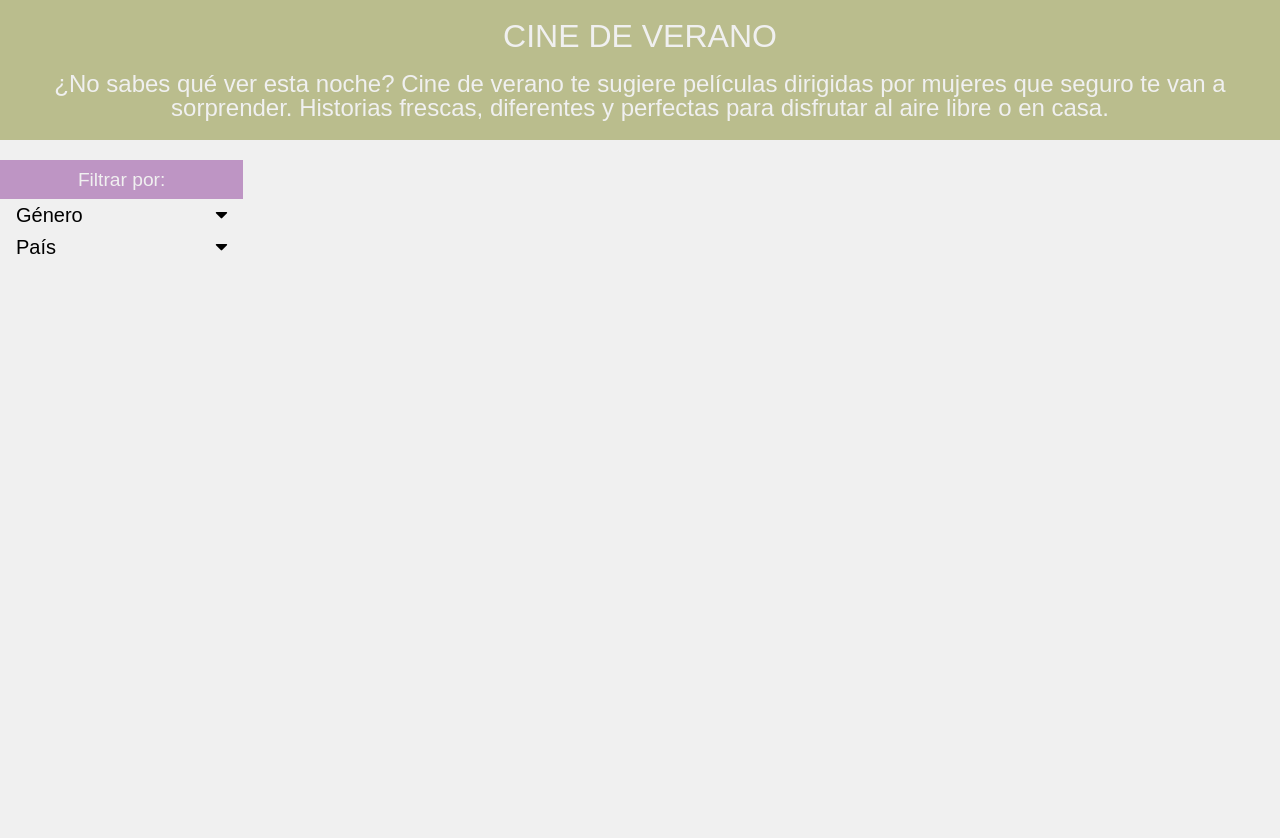
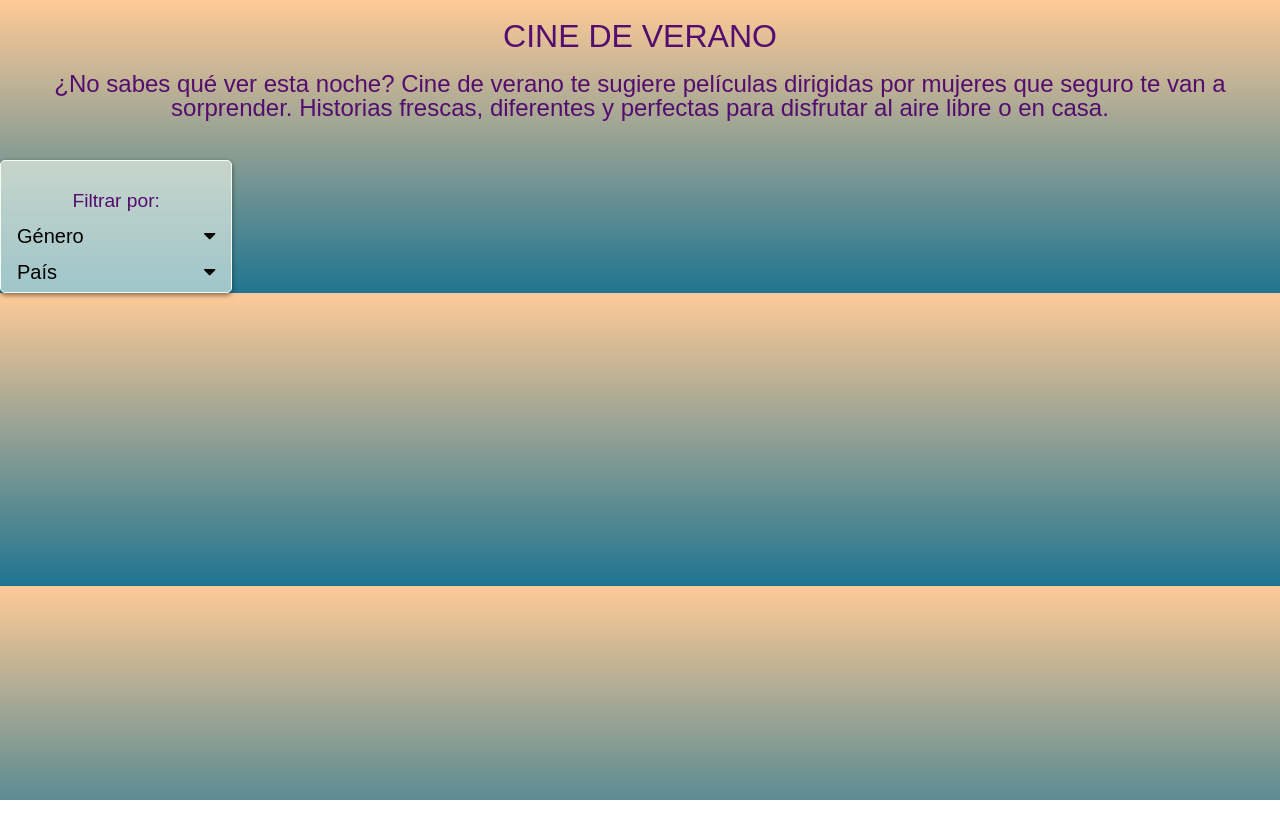
Before and after one commit to irinatiron/cine-de-verano-crud, a website: page index.html in a window 1280 px wide. After the commit the page ends 800 px from the top, so only its background shows below. Drawn offline with Linux system fonts and the light colour scheme; no server answers; a web font is replaced by a local one.

Commit message:
updated background color and font family

```diff
--- a/index.html
+++ b/index.html
@@ -8,6 +8,9 @@
     <title>Cine de verano</title>
     <link rel="stylesheet" href="https://cdnjs.cloudflare.com/ajax/libs/font-awesome/4.7.0/css/font-awesome.min.css">
     <link rel="stylesheet" href="src/css/style.css">
+    <link rel="preconnect" href="https://fonts.googleapis.com">
+<link rel="preconnect" href="https://fonts.gstatic.com" crossorigin>
+<link href="https://fonts.googleapis.com/css2?family=Overlock:ital,wght@0,400;0,700;0,900;1,400;1,700;1,900&display=swap" rel="stylesheet">
 </head>
 
 <body onload="printMovies()">
--- a/src/css/style.css
+++ b/src/css/style.css
@@ -21,52 +21,60 @@ ol,
 ul {
     list-style: none;
 }
+
 /* CUSTOM CSS */
 body {
-    font-family: Arial, sans-serif;
-    background-color: #f0f0f0;
-    color: #333;
+    font-family: Overlock, sans-serif;
+    background: #22C1C3;
+    background: linear-gradient(0deg, rgba(7, 101, 133, 0.9) 0%, rgba(255, 167, 81, 0.6) 100%);
+    color: #f0f0f0;
 }
+
 header {
     padding: 20px;
-    background-color: #babd8d;
 }
+
 h1 {
     font-size: 2em;
     margin-bottom: 20px;
     text-align: center;
-    color: #f0f0f0;
+    color: #540D6E;
     text-transform: uppercase;
 }
+
 h2 {
     font-size: 1.5em;
     text-align: center;
-    color: #f0f0f0;
+    color: #540D6E;
 }
 
 /* Fixed sidenav, full height */
 .sidenav {
-    width: 19%;
+    width: 18%;
     float: left;
     z-index: 1;
     top: 0;
     left: 0;
-    height: 100vh;
     overflow-x: hidden;
     padding-top: 20px;
+    background-color: rgba(243, 252, 240, 0.6);
+    border: 1px solid rgba(243, 252, 240, 1);
+    border-radius: 5px;
+    box-shadow: 0 2px 5px rgba(0, 0, 0, 0.5);
+    margin-top: 20px;
+}
 
-}
 .sidenav p {
     padding: 10px;
-    color: #f0f0f0;
     font-size: 1.2em;
     text-align: center;
-    background-color: #be95c4;
+    color: #540D6E;
 }
 
 /* Style the sidenav links and the dropdown button */
-.sidenav a, .dropdown-btn {
-  padding: 6px 8px 6px 16px;
+.sidenav a,
+.dropdown-btn {
+    padding: 6px 8px 10px 16px;
     text-decoration: none;
     font-size: 20px;
     display: block;
@@ -89,6 +97,7 @@ h2 {
     background-color: #262626;
     padding-left: 8px;
 }
+
 .dropdown-container a {
     color: #f0f0f0;
 }
@@ -101,29 +110,44 @@ h2 {
 
 /* Some media queries for responsiveness */
 @media screen and (max-height: 450px) {
-  .sidenav {padding-top: 15px;}
-  .sidenav a {font-size: 18px;}
+    .sidenav {
+        padding-top: 15px;
     }
+
+    .sidenav a {
+        font-size: 18px;
+    }
+}
+
 #moviesContainer {
     width: 80%;
     display: flex;
     flex-direction: row;
     flex-wrap: wrap;
     justify-content: center;
-    padding-top: 20px;
+    padding: 20px 0;
 }
+
 .movieCard {
     width: 25%;
     margin-bottom: 20px;
-    background-color: #f5f5f5;
-    border: 1px solid #be95c4;
+    background-color: rgba(243, 252, 240, 0.6);
+    border: 1px solid rgba(243, 252, 240, 1);
+    color: #262626;
     border-radius: 5px;
-    box-shadow: 0 2px 5px rgba(0, 0, 0, 0.3);
+    box-shadow: 0 2px 5px rgba(0, 0, 0, 0.5);
     padding: 30px;
     overflow: hidden;
     margin: 5px;
 }
+
 .moviePoster {
     width: 100%;
     margin-bottom: 10px;
 }
+
+h3 {
+    font-size: 1.2em;
+    margin-bottom: 10px;
+    color: #540D6E;
+}
```
Lines whose indentation alone changed are shown as unchanged.
